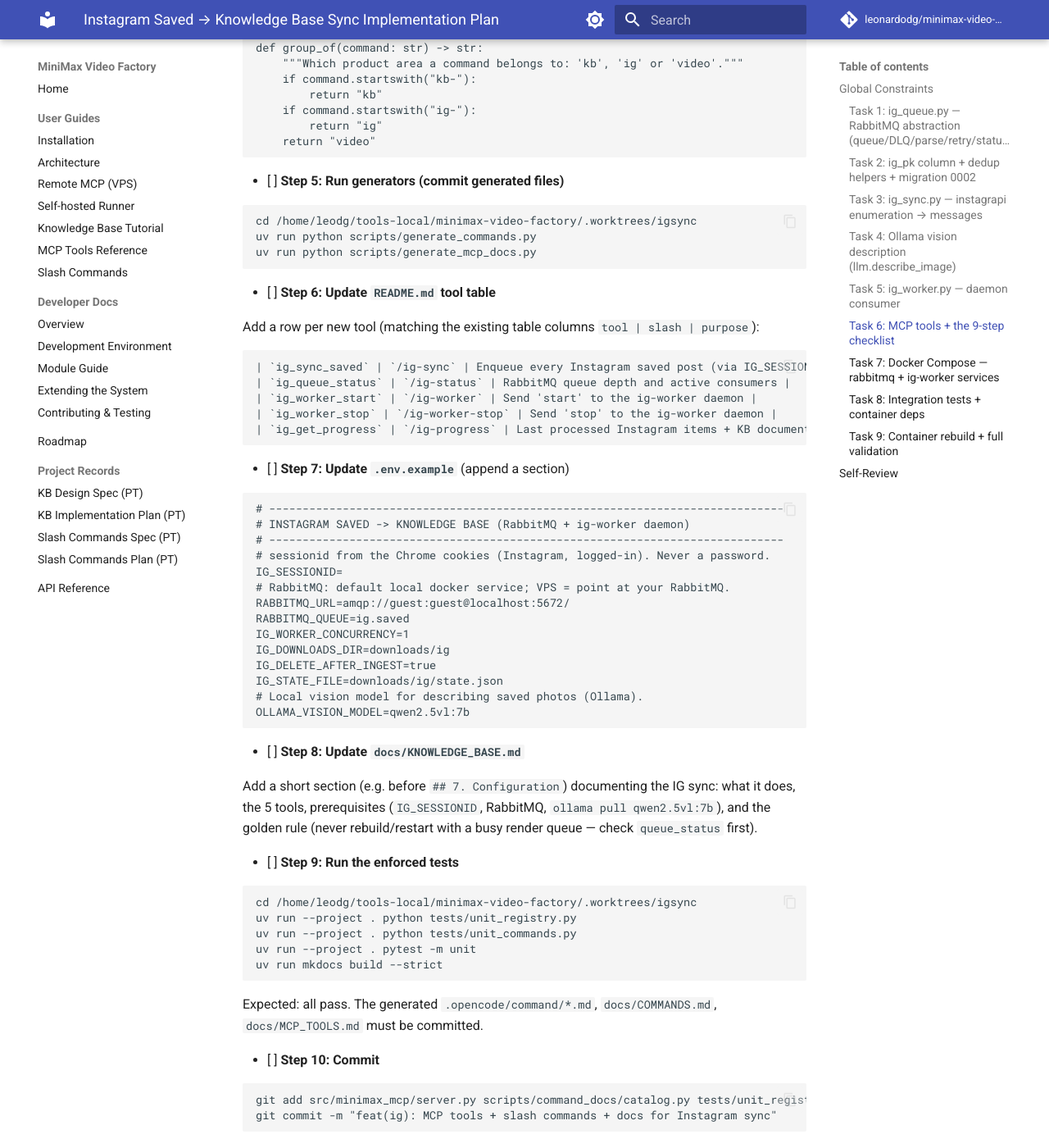
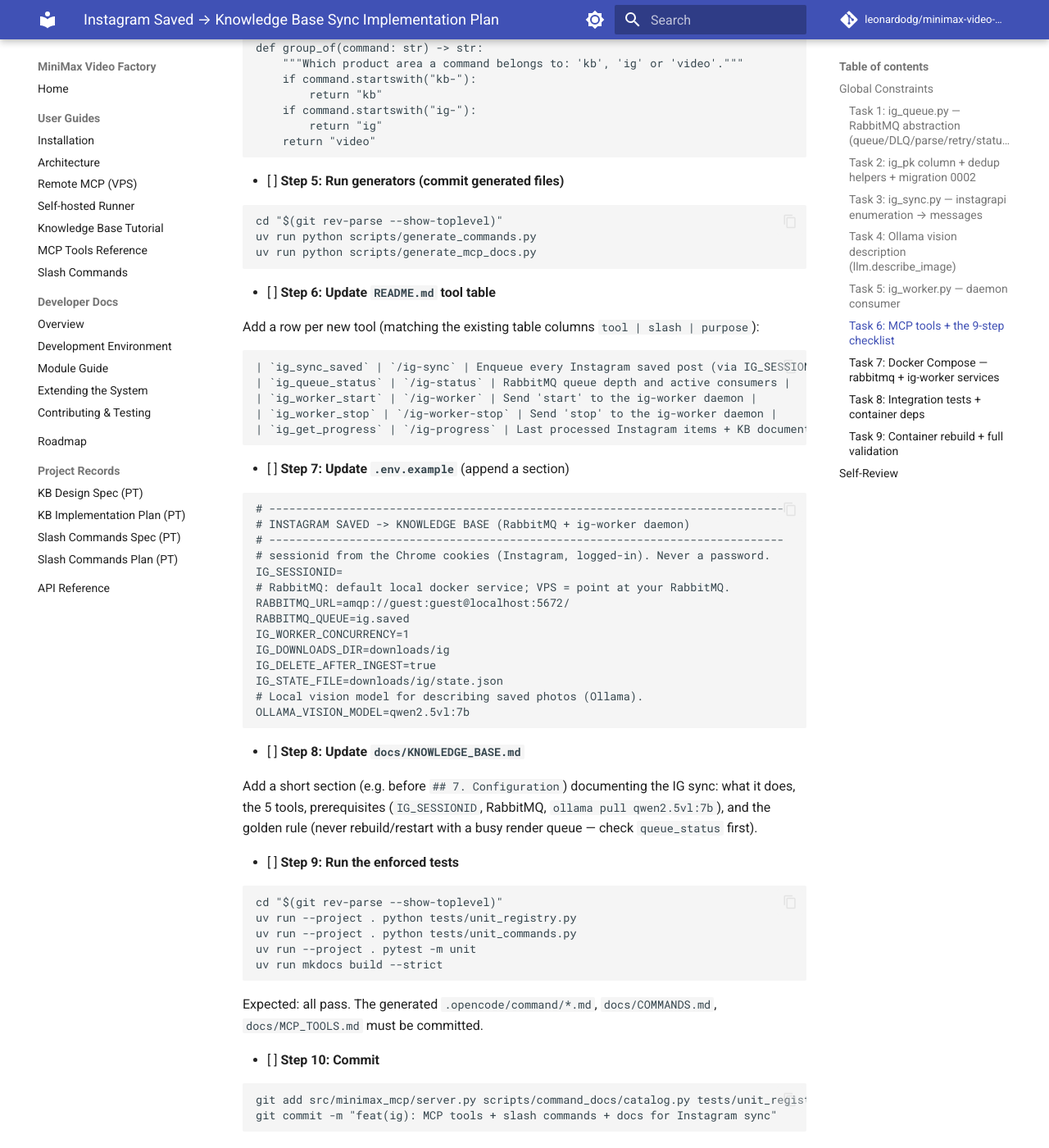
Before and after one commit to leonardodg/minimax-video-factory, an MkDocs documentation site: the page built from docs/superpowers/plans/2026-08-08-instagram-saved-sync.md, in a window 1280 px wide and 1400 px high, scrolled down 31386 px. Shown: the whole window at 82% size. Built offline with MkDocs 1.6.1 and Material for MkDocs 9.7.7, drawn with Linux system fonts in a browser that asks for light colours; comment, search, counter and statistics services are not loaded; some of the changed text lies outside the part shown.

Commit message:
docs(plan): use portable repo-relative paths (privacy test must pass)

````diff
--- a/docs/superpowers/plans/2026-08-08-instagram-saved-sync.md
+++ b/docs/superpowers/plans/2026-08-08-instagram-saved-sync.md
@@ -573,7 +573,7 @@
 
 Run:
 ```bash
-cd /home/leodg/tools-local/minimax-video-factory/.worktrees/igsync
+cd "$(git rev-parse --show-toplevel)"
 uv run --project . alembic upgrade head
 uv run --project . python tests/integration_knowledge_db.py
 ```
@@ -1587,7 +1587,7 @@
 - [ ] **Step 5: Run generators (commit generated files)**
 
 ```bash
-cd /home/leodg/tools-local/minimax-video-factory/.worktrees/igsync
+cd "$(git rev-parse --show-toplevel)"
 uv run python scripts/generate_commands.py
 uv run python scripts/generate_mcp_docs.py
 ```
@@ -1630,7 +1630,7 @@
 - [ ] **Step 9: Run the enforced tests**
 
 ```bash
-cd /home/leodg/tools-local/minimax-video-factory/.worktrees/igsync
+cd "$(git rev-parse --show-toplevel)"
 uv run --project . python tests/unit_registry.py
 uv run --project . python tests/unit_commands.py
 uv run --project . pytest -m unit
@@ -1730,7 +1730,7 @@
 
 - [ ] **Step 3: Validate the compose file parses**
 
-Run: `docker compose --project-directory /home/leodg/tools-local/minimax-video-factory/.worktrees/igsync --env-file /home/leodg/tools-local/minimax-video-factory/.worktrees/igsync/.env -f docker/docker-compose.yml config >/dev/null`
+Run: `docker compose --project-directory . --env-file .env -f docker/docker-compose.yml config >/dev/null`
 Expected: exit 0 (config valid). Note: `.env` must exist in the worktree (copy from main if missing); `IG_SESSIONID` may be empty in the worktree `.env` — compose will still validate.
 
 - [ ] **Step 4: Commit**
@@ -1974,7 +1974,7 @@
 
 Run:
 ```bash
-cd /home/leodg/tools-local/minimax-video-factory/.worktrees/igsync
+cd "$(git rev-parse --show-toplevel)"
 uv run --project . alembic upgrade head
 uv run --project . pytest -m "integration_db or integration_llm"
 ```
@@ -2004,7 +2004,7 @@
 - [ ] **Step 2: Rebuild and restart the stack (only after Step 1 is confirmed)**
 
 ```bash
-cd /home/leodg/tools-local/minimax-video-factory/.worktrees/igsync
+cd "$(git rev-parse --show-toplevel)"
 ./scripts/stop_comfyui.sh && ./scripts/start_comfyui.sh
 ```
 Expected: comfyui, postgres, rabbitmq, ig-worker all `Up`. Watch `docker compose --project-directory . --env-file .env -f docker/docker-compose.yml ps`.
@@ -2012,7 +2012,7 @@
 - [ ] **Step 3: Validate in-container deps and tool registry**
 
 ```bash
-cd /home/leodg/tools-local/minimax-video-factory/.worktrees/igsync
+cd "$(git rev-parse --show-toplevel)"
 bash tests/09_container_deps.sh
 ```
 Expected: `ALL PASS` (pika/instagrapi present, all modules import, container exposes 24 tools).
@@ -2020,7 +2020,7 @@
 - [ ] **Step 4: Full test sweep**
 
 ```bash
-cd /home/leodg/tools-local/minimax-video-factory/.worktrees/igsync
+cd "$(git rev-parse --show-toplevel)"
 uv run --project . pytest
 uv run mkdocs build --strict
 ./scripts/diagnose.sh
````
